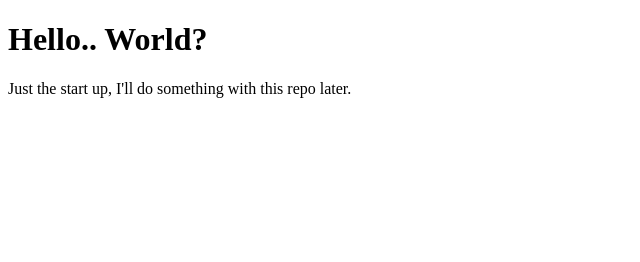
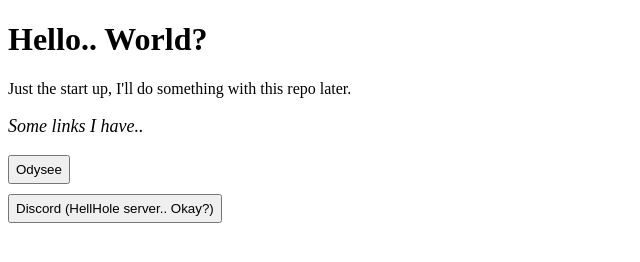
Before and after one commit to EditaNEmilis/editanemilis.github.io, a plain HTML site: page index.html in a window 1280 px wide. Shown: the whole page, without its empty margins (0-640 px from the left). Drawn offline with Linux system fonts and the light colour scheme.

Commit message:
Update
New styling and scripting for this website.
And some links too.

```diff
--- a/index.html
+++ b/index.html
@@ -2,9 +2,18 @@
 <html>
     <head>
         <title>editanemilis.github.io</title>
+        <meta name="viewport" content="width=device-width, initial-scale=1.0">
+        <link rel="stylesheet" href="style.css">
+        <script src="script.js"></script>
     </head>
     <body>
         <h1>Hello.. World?</h1>
         <p>Just the start up, I'll do something with this repo later.</p>
+
+        <div class="Links">
+            <p>Some links I have..</p>
+            <button onclick=OdyseeLink()>Odysee</button>
+            <button onclick=DiscordLink()>Discord (HellHole server.. Okay?)</button>
+        </div>
     </body>
 </html>
--- /dev/null
+++ b/script.js
@@ -0,0 +1,10 @@
+/// Links
+// Odysee
+function OdyseeLink() {
+    window.open("https://odysee.com/@ramanauskiene.edita:4");
+}
+// Discord
+function DiscordLink() {
+    window.open("https://discord.gg/nbD4gPN2RA")
+}
+///
--- /dev/null
+++ b/style.css
@@ -0,0 +1,10 @@
+.Links p {
+    font-style: italic;
+    font-size: 18px;
+}
+
+.Links button {
+    display: block;
+    margin-block: 10px;
+    padding-block: 5px;
+}
```
